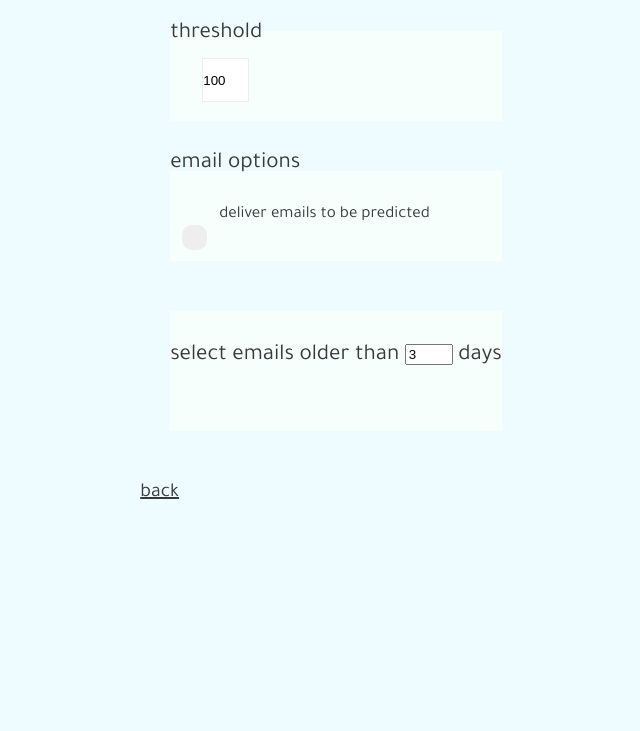
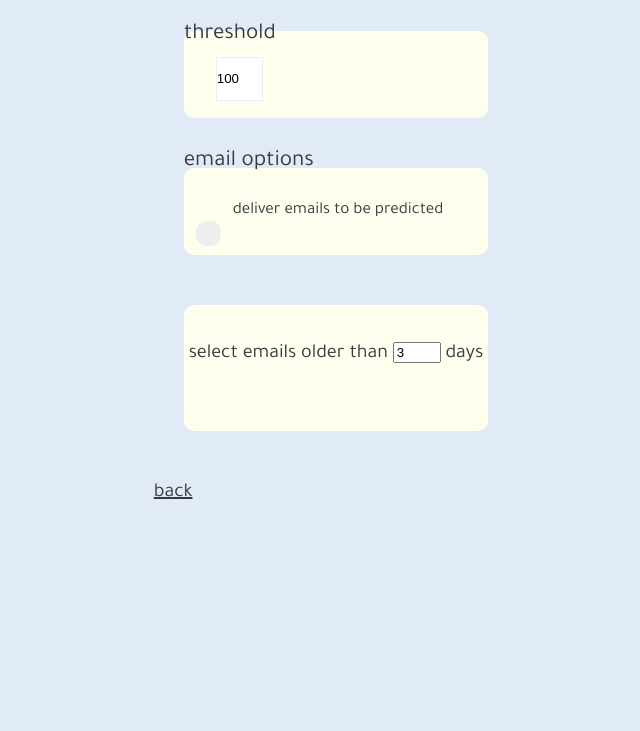
Before and after one commit to alexfffff/EmailBotExtension, a browser extension: page options.html in a window 1280 px wide. Shown: the part 69-800 px from the top of the page, without its empty margins (304-944 px from the left). Drawn offline with Linux system fonts and the light colour scheme; files whose address does not match are found by name.

Commit message:
updated options page styling

```diff
--- a/options.css
+++ b/options.css
@@ -17,7 +17,7 @@ body {
 
   color: #37393b;
   font-family: Tajawal;
-  background-color: #effcff;
+  background-color: #e0ebf7;
   margin: auto;
   /* overflow: hidden; */
 }
@@ -72,7 +72,8 @@ h3 {
   justify-content: space-evenly;
   height: 30%;
   margin: 50px;
-  background-color: #f6fffc;
+  background-color: #feffed;
+  border-radius: 10px;
 }
 
 .settings-container .content .threshold-container h2 {
@@ -86,10 +87,11 @@ h3 {
   justify-content: space-evenly;
   height: 30%;
   font-size: 32px;
-  background-color: #f6fffc;
+  background-color: #feffed;
   margin-left: 50px;
   margin-bottom: 50px;
   margin-right: 50px;
+  border-radius: 10px;
 }
 
 .settings-container .content .auto-delete-container h2 {
@@ -115,15 +117,18 @@ h3 {
   flex-direction: column;
   justify-content: space-evenly;
   height: 40%;
-  background-color: #f6fffc;
+  background-color: #feffed;
   margin-left: 50px;
   margin-bottom: 50px;
   margin-right: 50px;
+  border-radius: 10px;
+  padding: 5px;
 }
 
 .settings-container .content .default-label-container h2 {
   height: 0px;
   margin-top: -12%;
+  font-size: 20px;
 }
 
 .settings-container {
@@ -157,7 +162,7 @@ h3 {
   flex-direction: column;
   justify-content: space-between;
   height: 60%;
-  background-color: #f6fffc;
+  background-color: #feffed;
   margin-top: 100px;
   margin-right: 50px;
   margin-bottom: 50px;
@@ -165,7 +170,7 @@ h3 {
 
 .metrics-container .numbers-container {
   height: 40%;
-  background-color: #f6fffc;
+  background-color: #feffed;
   margin-right: 50px;
   margin-bottom: 50px;
   display: flex;
```
